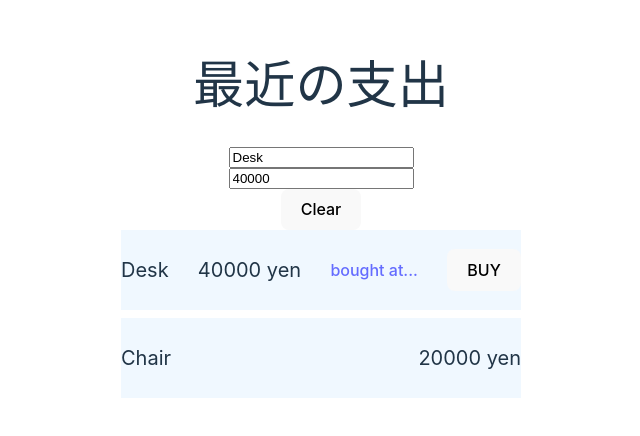
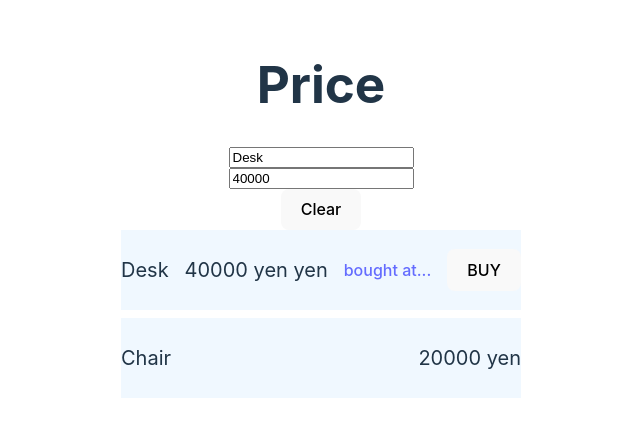
Before and after one commit to gurico0516/TypeScript-tutorial, a Vue app in the folder vue-sample/vite-project/: page / in a window 1280 px wide. Shown: the part 186-622 px from the top of the page, without its empty margins (319-959 px from the left). Built offline with nearby package versions, Linux system fonts and the light colour scheme.

Commit message:
end session4

```diff
--- a/vue-sample/vite-project/src/components/Payment.vue
+++ b/vue-sample/vite-project/src/components/Payment.vue
@@ -1,5 +1,5 @@
 <script setup lang="ts">
-import { reactive, ref } from "vue";
+import { ref, reactive, computed, toRefs, watch } from "vue";
 
 const itemName2 = 'Chair';
 
@@ -29,11 +29,30 @@ const clear = () => {
     item1.price = 0
 }
 
+const budget = 50000
+
+// const priceLavel = computed(() => {
+//     if (item1.price > budget) {
+//         return 'too expensive!'
+//     } else if (item1.price > budget * 2) {
+//         return 'toooo expesive'
+//     } else {
+//         return item1.price
+//     }
+// })
+
+const priceLavel = ref<string>(item1.price + ' yen')
+const { price } = toRefs(item1)
+watch(price, () => {
+
+})
+
+
 </script>
 
 <template>
     <div class="container">
-        <h1>最近の支出</h1>
+        <h1>Price</h1>
         <input v-model="item1.name" />
         <input v-model="item1.price" />
         <!-- <input v-on:input="input" v-bind:value="item1.name"/> -->
@@ -41,7 +60,7 @@ const clear = () => {
         <button v-on:click="clear">Clear</button>
         <div class="payment">
             <label>{{ item1.name }}</label>
-            <label>{{ item1.price }} yen</label>
+            <label>{{ priceLavel }} yen</label>
             <a v-bind:href="url1">bought at...</a>
             <button v-on:click="buy(itemName2)">BUY</button>
         </div>
```
